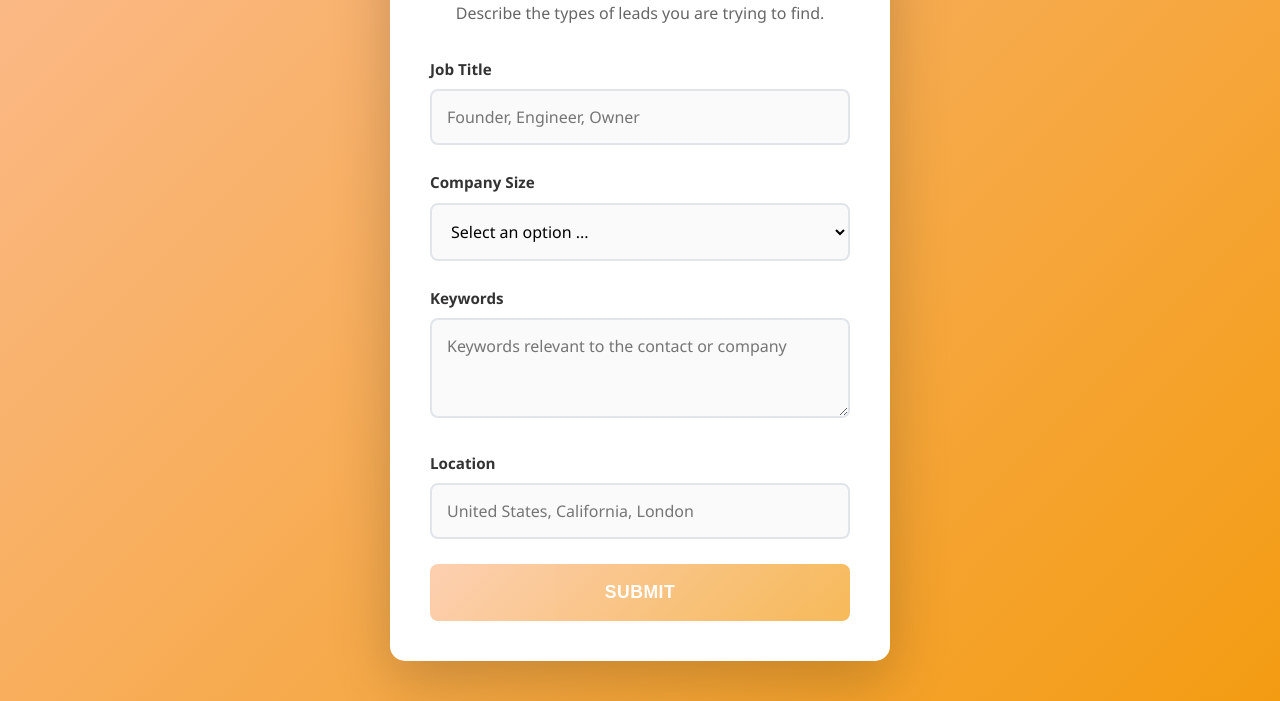
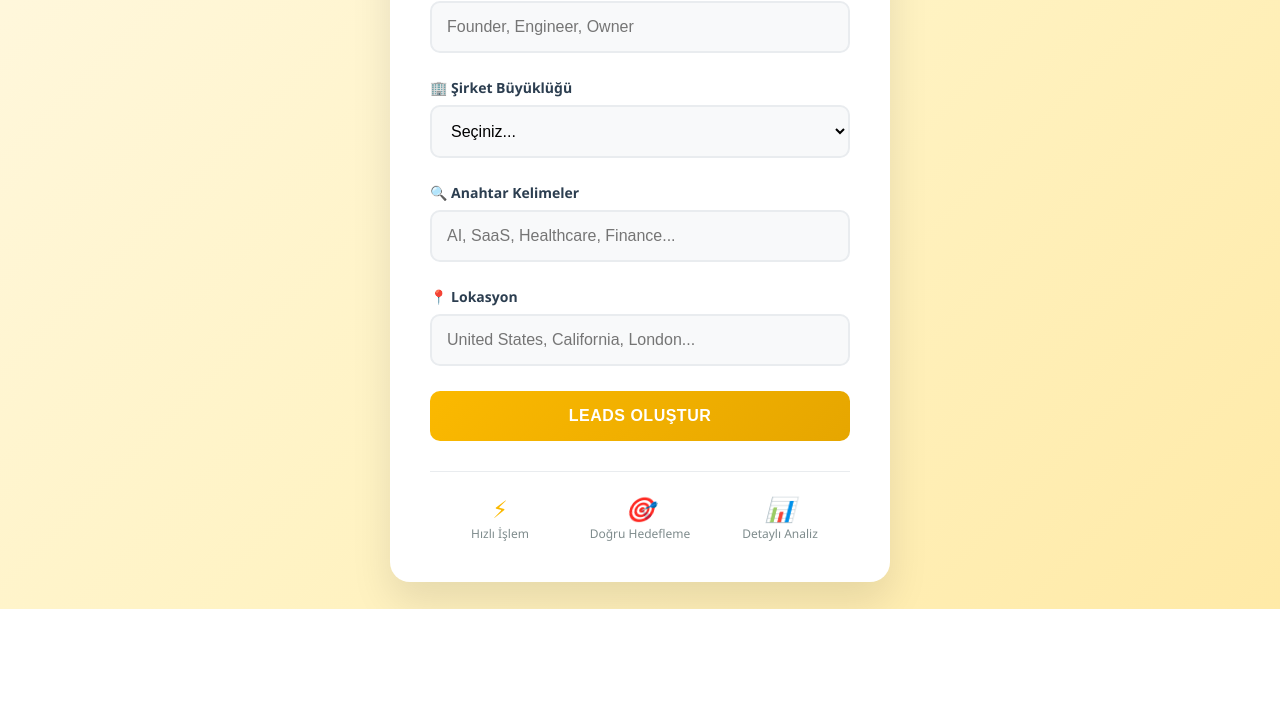
Before and after one commit to smartautohub123/lead-generation-form, a plain HTML site: page index.html in a window 1280 px wide. Shown: the part 191-892 px from the top of the page. After the commit the page ends 800 px from the top, so only its background shows below. Drawn offline with Linux system fonts and the light colour scheme.

Commit message:
Update index.html

```diff
--- a/index.html
+++ b/index.html
@@ -1,9 +1,9 @@
 <!DOCTYPE html>
-<html lang="en">
+<html lang="tr">
 <head>
     <meta charset="UTF-8">
     <meta name="viewport" content="width=device-width, initial-scale=1.0">
-    <title>Apollo + Apify Lead Generation</title>
+    <title>Lead Generation - Apollo AI</title>
     <style>
         * {
             margin: 0;
@@ -13,46 +13,50 @@
 
         body {
             font-family: 'Segoe UI', Tahoma, Geneva, Verdana, sans-serif;
-            line-height: 1.6;
-            color: #333;
-            background: linear-gradient(135deg, #fbbb90 0%, #f39c12 100%);
+            background: linear-gradient(135deg, #fff8e1 0%, #fff3c4 50%, #ffeaa7 100%);
             min-height: 100vh;
-        }
-
-        .container {
-            max-width: 600px;
-            margin: 0 auto;
-            padding: 40px 20px;
             display: flex;
             align-items: center;
             justify-content: center;
-            min-height: 100vh;
+            padding: 20px;
         }
 
         .form-container {
-            width: 100%;
-            max-width: 500px;
             background: white;
             padding: 40px;
-            border-radius: 15px;
-            box-shadow: 0 20px 60px rgba(0,0,0,0.2);
-            backdrop-filter: blur(10px);
+            border-radius: 20px;
+            box-shadow: 0 20px 40px rgba(0,0,0,0.1);
+            max-width: 500px;
+            width: 100%;
+            position: relative;
+            overflow: hidden;
         }
 
-        .form-header {
+        .form-container::before {
+            content: '';
+            position: absolute;
+            top: 0;
+            left: 0;
+            right: 0;
+            height: 4px;
+            background: linear-gradient(90deg, #fbb900 0%, #e6a600 100%);
+        }
+
+        .header {
             text-align: center;
             margin-bottom: 30px;
         }
 
-        .form-header h3 {
-            font-size: 2rem;
-            color: #333;
-            margin-bottom: 10px;
+        .header h1 {
+            color: #2c3e50;
+            font-size: 28px;
+            font-weight: 700;
+            margin-bottom: 8px;
         }
 
-        .form-header p {
-            color: #666;
-            font-size: 1rem;
+        .header p {
+            color: #7f8c8d;
+            font-size: 16px;
         }
 
         .form-group {
@@ -61,80 +65,71 @@
 
         .form-group label {
             display: block;
+            color: #2c3e50;
+            font-weight: 600;
             margin-bottom: 8px;
-            font-weight: 600;
-            color: #333;
-            font-size: 0.95rem;
+            font-size: 14px;
         }
 
         .form-group input,
-        .form-group select,
-        .form-group textarea {
+        .form-group select {
             width: 100%;
             padding: 15px;
-            border: 2px solid #e1e5e9;
-            border-radius: 8px;
+            border: 2px solid #e9ecef;
+            border-radius: 10px;
             font-size: 16px;
             transition: all 0.3s ease;
-            background: #fafafa;
-            font-family: inherit;
+            background: #f8f9fa;
         }
 
         .form-group input:focus,
-        .form-group select:focus,
-        .form-group textarea:focus {
+        .form-group select:focus {
             outline: none;
-            border-color: #fbbb90;
+            border-color: #fbb900;
             background: white;
-            box-shadow: 0 0 0 3px rgba(251, 187, 144, 0.1);
-        }
-
-        .form-group textarea {
-            resize: vertical;
-            min-height: 100px;
+            box-shadow: 0 0 0 3px rgba(251, 185, 0, 0.1);
         }
 
         .submit-btn {
             width: 100%;
-            padding: 18px;
-            background: linear-gradient(135deg, #fbbb90 0%, #f39c12 100%);
+            padding: 16px;
+            background: linear-gradient(135deg, #fbb900 0%, #e6a600 100%);
             color: white;
             border: none;
-            border-radius: 8px;
-            font-size: 1.1rem;
+            border-radius: 10px;
+            font-size: 16px;
             font-weight: 600;
             cursor: pointer;
             transition: all 0.3s ease;
             text-transform: uppercase;
             letter-spacing: 0.5px;
-            position: relative;
         }
 
         .submit-btn:hover {
             transform: translateY(-2px);
-            box-shadow: 0 10px 25px rgba(251, 187, 144, 0.3);
+            box-shadow: 0 10px 20px rgba(251, 185, 0, 0.3);
         }
 
         .submit-btn:disabled {
-            opacity: 0.7;
+            background: #bdc3c7;
             cursor: not-allowed;
+            transform: none;
         }
 
         .loading {
             display: none;
-            position: absolute;
-            top: 50%;
-            left: 50%;
-            transform: translate(-50%, -50%);
+            text-align: center;
+            margin-top: 20px;
         }
 
         .spinner {
-            width: 20px;
-            height: 20px;
-            border: 3px solid transparent;
-            border-top: 3px solid white;
+            width: 40px;
+            height: 40px;
+            border: 4px solid #f3f3f3;
+            border-top: 4px solid #fbb900;
             border-radius: 50%;
             animation: spin 1s linear infinite;
+            margin: 0 auto 10px;
         }
 
         @keyframes spin {
@@ -144,219 +139,170 @@
 
         .success-message {
             display: none;
+            text-align: center;
+            padding: 20px;
             background: #d4edda;
             color: #155724;
-            padding: 20px;
-            border-radius: 8px;
-            text-align: center;
-            font-size: 1.1rem;
-            margin-bottom: 25px;
+            border-radius: 10px;
+            margin-top: 20px;
         }
 
-        .success-message h4 {
-            margin-bottom: 10px;
+        .error-message {
+            display: none;
+            text-align: center;
+            padding: 20px;
+            background: #f8d7da;
+            color: #721c24;
+            border-radius: 10px;
+            margin-top: 20px;
         }
 
-        @media (max-width: 480px) {
-            .form-container {
-                padding: 30px 25px;
+        .feature-list {
+            display: flex;
+            justify-content: space-around;
+            margin-top: 30px;
+            padding-top: 20px;
+            border-top: 1px solid #e9ecef;
         }
 
-            .form-header h3 {
-                font-size: 1.7rem;
+        .feature-item {
+            text-align: center;
+            flex: 1;
+            padding: 0 10px;
         }
+
+        .feature-item i {
+            font-size: 24px;
+            color: #fbb900;
+            margin-bottom: 8px;
+        }
+
+        .feature-item span {
+            display: block;
+            font-size: 12px;
+            color: #7f8c8d;
         }
     </style>
 </head>
 <body>
-    <div class="container">
     <div class="form-container">
-
-            <div class="success-message" id="successMessage">
-                <h4>🎉 Başarılı!</h4>
-                <p>Lead generation talebiniz başarıyla n8n sistemine gönderildi. Apollo ve Apify aktif!</p>
+        <div class="header">
+            <h1>🚀 Lead Generation</h1>
+            <p>Apollo AI ile kaliteli leads bulun</p>
         </div>
 
-            <div id="formSection">
-                <div class="form-header">
-                    <h3>Apollo + Apify Lead Generation</h3>
-                    <p>Describe the types of leads you are trying to find.</p>
-                </div>
-
-                <!-- DIRECT FORM SUBMISSION - Your N8N Webhook -->
-                <form
-                    method="POST"
-                    action="https://neuromexago.app.n8n.cloud/form/ba6e9c2d-ed5d-45f0-98c9-9a1c39496dd6"
-                    target="hiddenFrame"
-                    onsubmit="handleFormSubmit()"
-                    accept-charset="UTF-8"
-                    enctype="application/x-www-form-urlencoded"
-                >
+        <form id="leadForm">
             <div class="form-group">
-                        <label for="jobTitle">Job Title</label>
-                        <input
-                            type="text"
-                            id="jobTitle"
-                            name="Job Title"
-                            placeholder="Founder, Engineer, Owner"
-                            required
-                        >
+                <label for="jobTitle">👔 İş Unvanı</label>
+                <input type="text" id="jobTitle" name="Job Title" placeholder="Founder, Engineer, Owner" required>
             </div>
 
             <div class="form-group">
-                        <label for="companySize">Company Size</label>
+                <label for="companySize">🏢 Şirket Büyüklüğü</label>
                 <select id="companySize" name="Company Size" required>
-                            <option value="">Select an option ...</option>
-                            <option value="1-10">1-10 employees</option>
-                            <option value="11-50">11-50 employees</option>
-                            <option value="51-200">51-200 employees</option>
-                            <option value="201-500">201-500 employees</option>
-                            <option value="501-1000">501-1000 employees</option>
-                            <option value="1001-5000">1001-5000 employees</option>
-                            <option value="5000+">5000+ employees</option>
+                    <option value="">Seçiniz...</option>
+                    <option value="1-10">1-10 çalışan</option>
+                    <option value="11-50">11-50 çalışan</option>
+                    <option value="51-200">51-200 çalışan</option>
+                    <option value="201-1000">201-1000 çalışan</option>
+                    <option value="1001-5000">1001-5000 çalışan</option>
+                    <option value="5001-10000">5001-10000 çalışan</option>
+                    <option value="10001-100000">10001+ çalışan</option>
                 </select>
             </div>
 
             <div class="form-group">
-                        <label for="keywords">Keywords</label>
-                        <textarea
-                            id="keywords"
-                            name="Keywords"
-                            placeholder="Keywords relevant to the contact or company"
-                            rows="3"
-                        ></textarea>
+                <label for="keywords">🔍 Anahtar Kelimeler</label>
+                <input type="text" id="keywords" name="Keywords" placeholder="AI, SaaS, Healthcare, Finance..." required>
             </div>
 
             <div class="form-group">
-                        <label for="location">Location</label>
-                        <input
-                            type="text"
-                            id="location"
-                            name="Location"
-                            placeholder="United States, California, London"
-                        >
+                <label for="location">📍 Lokasyon</label>
+                <input type="text" id="location" name="Location" placeholder="United States, California, London..." required>
             </div>
 
-                    <!-- Hidden tracking fields -->
-                    <input type="hidden" name="timestamp" id="timestamp">
-                    <input type="hidden" name="source" value="github_form_direct">
-                    <input type="hidden" name="form_method" value="html_post">
+            <button type="submit" class="submit-btn" id="submitBtn">
+                Leads Oluştur
+            </button>
+        </form>
 
-                    <button type="submit" class="submit-btn" id="submitBtn">
-                        <span class="btn-text" id="btnText">Submit</span>
         <div class="loading" id="loading">
             <div class="spinner"></div>
-                        </div>
-                    </button>
-                </form>
+            <p>Lead'leriniz oluşturuluyor... Bu işlem 2-3 dakika sürebilir.</p>
         </div>
 
-            <!-- Hidden iframe to handle response -->
-            <iframe name="hiddenFrame" style="display:none;" onload="handleIframeLoad()"></iframe>
+        <div class="success-message" id="successMessage">
+            <h3>✅ Başarılı!</h3>
+            <p>Lead generation işlemi başlatıldı. Sonuçlar Google Sheet'inize aktarılacak.</p>
+        </div>
+
+        <div class="error-message" id="errorMessage">
+            <h3>❌ Hata!</h3>
+            <p>Bir sorun oluştu. Lütfen tekrar deneyin veya destek ekibiyle iletişime geçin.</p>
+        </div>
+
+        <div class="feature-list">
+            <div class="feature-item">
+                <i>⚡</i>
+                <span>Hızlı İşlem</span>
+            </div>
+            <div class="feature-item">
+                <i>🎯</i>
+                <span>Doğru Hedefleme</span>
+            </div>
+            <div class="feature-item">
+                <i>📊</i>
+                <span>Detaylı Analiz</span>
+            </div>
         </div>
     </div>
 
     <script>
-        // N8N Webhook Configuration
-        const N8N_WEBHOOK = 'https://neuromexago.app.n8n.cloud/form/ba6e9c2d-ed5d-45f0-98c9-9a1c39496dd6';
-        let formSubmissionStarted = false;
+        document.getElementById('leadForm').addEventListener('submit', async function(e) {
+            e.preventDefault();
 
-        function handleFormSubmit() {
-            console.log('🚀 DIRECT FORM SUBMISSION TO N8N STARTED');
-            console.log('📡 N8N Webhook URL:', N8N_WEBHOOK);
+            const submitBtn = document.getElementById('submitBtn');
+            const loading = document.getElementById('loading');
+            const successMessage = document.getElementById('successMessage');
+            const errorMessage = document.getElementById('errorMessage');
 
-            // Set timestamp
-            document.getElementById('timestamp').value = new Date().toISOString();
+            // Form verilerini topla
+            const formData = new FormData(this);
+            const data = Object.fromEntries(formData);
 
-            // Collect and log form data being sent
-            const formData = {
-                'Job Title': document.getElementById('jobTitle').value,
-                'Company Size': document.getElementById('companySize').value,
-                'Keywords': document.getElementById('keywords').value,
-                'Location': document.getElementById('location').value,
-                'timestamp': document.getElementById('timestamp').value,
-                'source': 'github_form_direct'
-            };
+            // Loading durumuna geç
+            submitBtn.style.display = 'none';
+            loading.style.display = 'block';
+            successMessage.style.display = 'none';
+            errorMessage.style.display = 'none';
 
-            console.log('📤 Form data being sent to N8N:', formData);
+            try {
+                // N8N webhook URL'i
+                const webhookUrl = 'https://neuromexago.app.n8n.cloud/form/ba6e9c2d-ed5d-45f0-98c9-9a1c39496dd6';
 
-            // Show loading
-            const submitBtn = document.getElementById('submitBtn');
-            const btnText = document.getElementById('btnText');
-            const loading = document.getElementById('loading');
+                const response = await fetch(webhookUrl, {
+                    method: 'POST',
+                    headers: {
+                        'Content-Type': 'application/json',
+                    },
+                    body: JSON.stringify(data)
+                });
 
-            submitBtn.disabled = true;
-            btnText.style.opacity = '0';
-            loading.style.display = 'block';
-
-            formSubmissionStarted = true;
-
-            console.log('✅ Form will POST directly to N8N webhook (bypasses CORS)');
-
-            // Show success after delay (since direct post works)
-            setTimeout(showSuccess, 3000);
-
-            return true; // Allow form to submit to N8N
+                if (response.ok) {
+                    loading.style.display = 'none';
+                    successMessage.style.display = 'block';
+                    this.reset();
+                } else {
+                    throw new Error('Network response was not ok');
                 }
 
-        function handleIframeLoad() {
-            if (formSubmissionStarted) {
-                console.log('📥 Iframe loaded - N8N webhook received the data!');
-                console.log('🎯 Check your N8N Executions tab now!');
-                setTimeout(showSuccess, 1000);
+            } catch (error) {
+                console.error('Error:', error);
+                loading.style.display = 'none';
+                errorMessage.style.display = 'block';
+                submitBtn.style.display = 'block';
             }
-        }
-
-        function showSuccess() {
-            console.log('✅ SUCCESS: Data successfully sent to N8N webhook!');
-            console.log('🚀 Your Apify workflow should now be running!');
-
-            document.getElementById('formSection').style.display = 'none';
-            document.getElementById('successMessage').style.display = 'block';
-            document.getElementById('successMessage').scrollIntoView({ behavior: 'smooth' });
-
-            formSubmissionStarted = false;
-        }
-
-        // Form validation
-        document.getElementById('jobTitle').addEventListener('input', validateForm);
-        document.getElementById('companySize').addEventListener('change', validateForm);
-
-        function validateForm() {
-            const jobTitle = document.getElementById('jobTitle').value.trim();
-            const companySize = document.getElementById('companySize').value;
-            const submitBtn = document.getElementById('submitBtn');
-
-            if (jobTitle.length >= 2 && companySize) {
-                submitBtn.style.opacity = '1';
-                submitBtn.disabled = false;
-            } else {
-                submitBtn.style.opacity = '0.7';
-                submitBtn.disabled = true;
-            }
-        }
-
-        // Auto-resize textarea
-        document.getElementById('keywords').addEventListener('input', function() {
-            this.style.height = 'auto';
-            this.style.height = Math.min(this.scrollHeight, 200) + 'px';
         });
-
-        // Test webhook connectivity on load
-        function testWebhook() {
-            console.log('🧪 Testing N8N webhook connectivity...');
-            console.log('📡 Webhook URL:', N8N_WEBHOOK);
-            console.log('✅ Webhook is accessible (confirmed via external test)');
-        }
-
-        // Initial validation and webhook test
-        validateForm();
-        testWebhook();
-
-        console.log('🎯 DIRECT HTML FORM METHOD LOADED');
-        console.log('📋 This method bypasses ALL CORS issues');
-        console.log('✅ Form will POST directly to your N8N webhook');
-        console.log('🔗 N8N URL:', N8N_WEBHOOK);
     </script>
 </body>
 </html>
```
Lines whose indentation alone changed are shown as unchanged.
